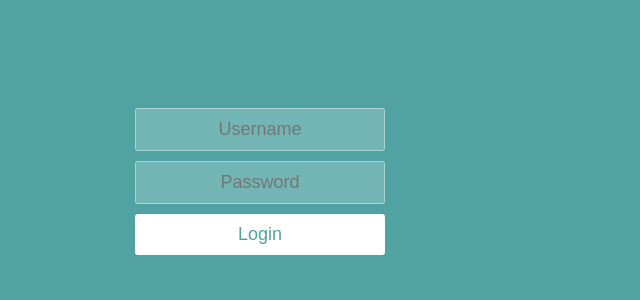
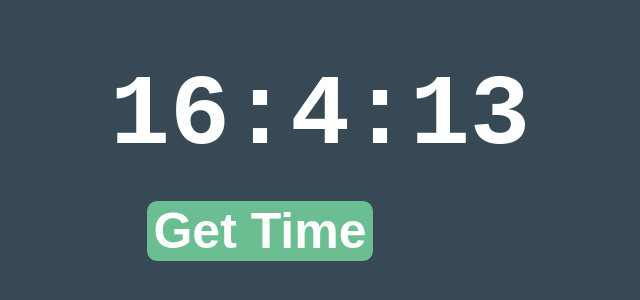
Before and after one commit to Mariam-Naz/learning-React, a React app in the folder my-app/: page / in a window 1280 px wide. Shown: the part 120-420 px from the top of the page, without its empty margins (380-1020 px from the left). Built offline with nearby package versions, Linux system fonts and the light colour scheme.

Commit message:
state hooks practice (get time)

```diff
--- a/my-app/public/styles.css
+++ b/my-app/public/styles.css
@@ -1,57 +1,30 @@
-* {
-  box-sizing: border-box;
-  margin: 0;
-  padding: 0;
-  font-weight: 300;
+body {
+  font: normal 14px/100% "Andale Mono", AndaleMono, monospace;
+  color: #fff;
+  padding: 50px;
+  width: 300px;
+  margin: 0 auto;
+  background-color: #374954;
+  text-align: center;
 }
 
-body {
-  font-family: "Source Sans Pro", sans-serif;
-  color: white;
-  font-weight: 300;
-  background: #50a3a2;
-  width: 100%;
-  height: 100%;
+h1 {
+  font-size: 100px;
 }
 
 .container {
-  margin: 10% auto;
-  padding: 80px 0;
-  text-align: center;
+  margin: 60% auto;
 }
 
-.container h1 {
-  font-size: 40px;
-  font-weight: 200;
+button {
+  display: inline;
+  background-color: #6bbe92;
+  border: 0;
+  border-radius: 10px;
+  box-shadow: 5px;
+  margin: 10px;
+  text-align: center;
+  color: #fff;
+  font-weight: bold;
+  font-size: 50px;
 }
-
-form {
-  padding: 20px 0;
-  position: relative;
-}
-form input {
-  border: 1px solid rgba(252, 252, 252, 0.4);
-  background-color: rgba(252, 252, 252, 0.2);
-  width: 250px;
-  border-radius: 3px;
-  font-family: "Source Sans Pro", sans-serif;
-  padding: 10px 15px;
-  margin: 0 auto 10px auto;
-  display: block;
-  text-align: center;
-  font-size: 18px;
-  color: white;
-  font-weight: 300;
-}
-
-form button {
-  appearance: none;
-  outline: 0;
-  background-color: white;
-  border: 0;
-  padding: 10px 15px;
-  color: #50a3a2;
-  border-radius: 3px;
-  width: 250px;
-  font-size: 18px;
-}
--- a/my-app/src/components/App.jsx
+++ b/my-app/src/components/App.jsx
@@ -1,14 +1,17 @@
-import React from "react";
-import Form from "./Form";
-
-var userIsRegistered = true;
+import React, { useState } from "react";
 
 function App() {
+  var set = new Date();
+var [time,setTime] = useState(set.getHours() + ":" + set.getMinutes() + ":" + set.getSeconds());
+function fetchTime(){
+  setTime(time = new Date().getHours() + ":" + new Date().getMinutes() + ":" + new Date().getSeconds());
+  setInterval(fetchTime, 1000);
+}
   return (
     <div className="container">
-      <Form register={userIsRegistered} />
+      <h1>{time}</h1>
+      <button onClick={fetchTime}>Get Time</button>
     </div>
   );
 }
-
 export default App;
--- a/my-app/src/components/Form.jsx
+++ /dev/null
@@ -1,16 +0,0 @@
-import React from "react";
-
-function Form(props) {
-  return (
-    <form className="form">
-      <input type="text" placeholder="Username" />
-      <input type="password" placeholder="Password" />
-     {!props.register &&<input type="password" placeholder="Confirm Password" />}
-      <button type="submit">
-      {!props.register ? "Register" : "Login"}
-      </button>
-    </form>
-  );
-}
-
-export default Form;
```
Also changed, not shown: my-app/src/index.js (+1 -6 lines).
